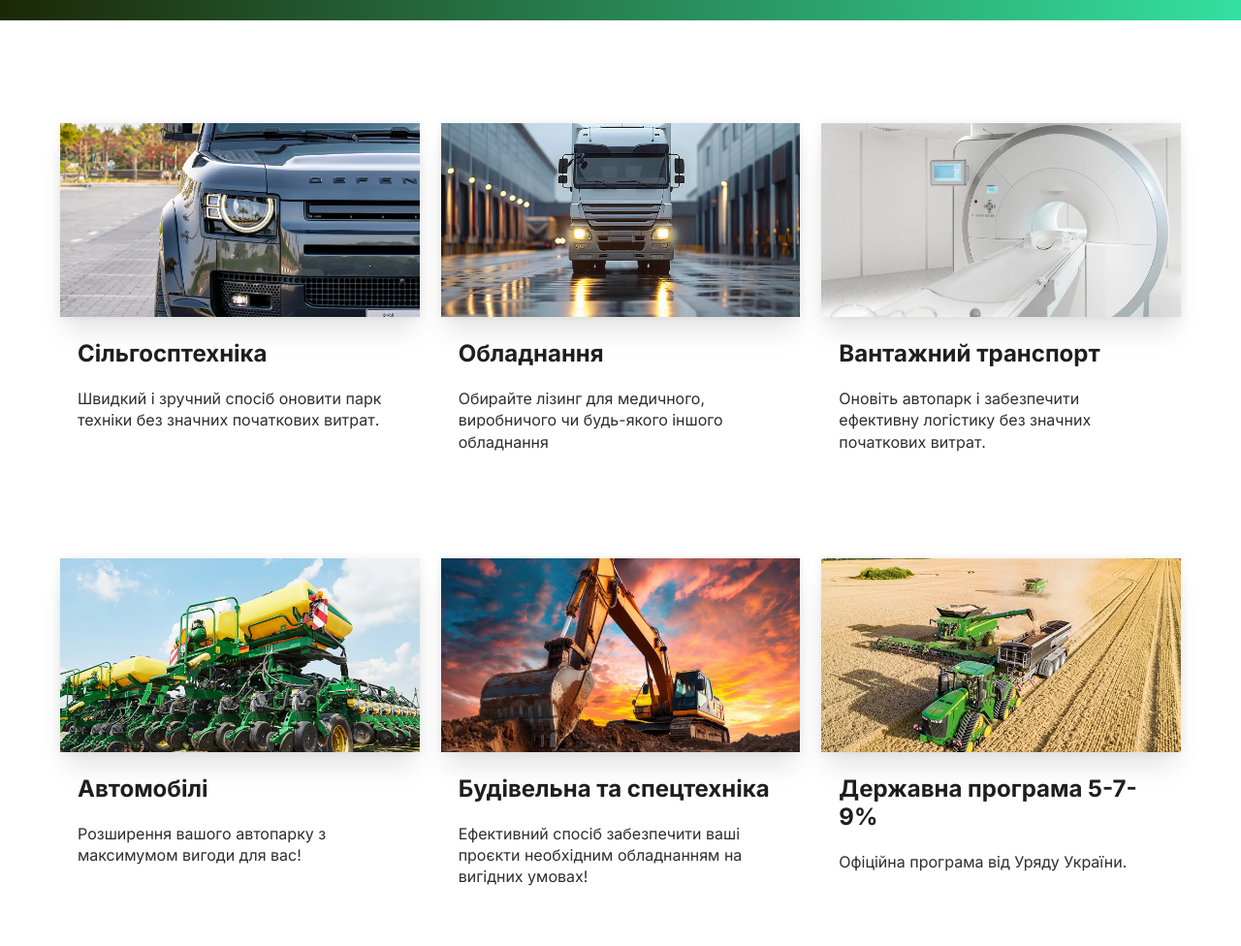
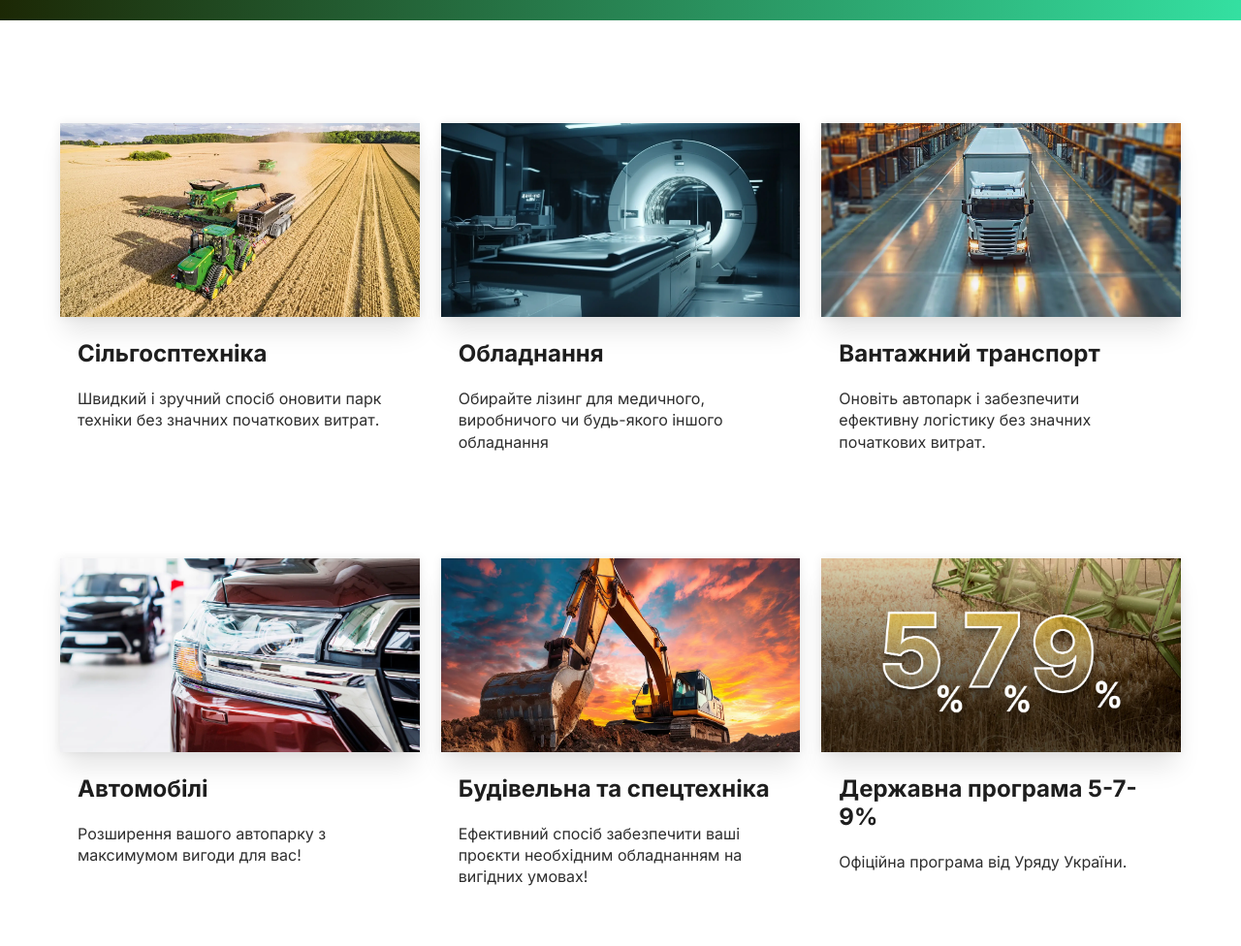
Before and after one commit to kramevissergga/finwin, a plain HTML site: page leasing.html in a window 1280 px wide. Shown: the part 2040-3016 px from the top of the page at 97% size. Drawn offline with Linux system fonts and the light colour scheme.

Commit message:
Add files via upload

```diff
--- a/leasing.html
+++ b/leasing.html
@@ -5,7 +5,7 @@
 	<title>FINWIN</title>
 	<meta charset="UTF-8">
 	<meta name="format-detection" content="telephone=no">
-	<link rel="stylesheet" href="css/style.min.css?_v=20250304022543">
+	<link rel="stylesheet" href="css/style.min.css?_v=20250313155423">
 	<link rel="shortcut icon" href="favicon.ico">
 	<!-- <meta name="robots" content="noindex, nofollow"> -->
 	<meta name="viewport" content="width=device-width, initial-scale=1.0, maximum-scale=1">
@@ -335,7 +335,7 @@
 						<div class="services-leasing__items">
 							<a href="#" class="services-leasing__item">
 								<div class="services-leasing__image">
-									<img src="img/home/gallery/01.webp" alt="Image" class="ibg">
+									<img src="img/home/gallery/12.webp" alt="Image" class="ibg">
 								</div>
 								<div class="services-leasing__body">
 									<h3>Сільгосптехніка</h3>
@@ -347,7 +347,7 @@
 							</a>
 							<a href="#" class="services-leasing__item">
 								<div class="services-leasing__image">
-									<img src="img/home/gallery/02.webp" alt="Image" class="ibg">
+									<img src="img/home/gallery/08.webp" alt="Image" class="ibg">
 								</div>
 								<div class="services-leasing__body">
 									<h3>Обладнання</h3>
@@ -359,7 +359,7 @@
 							</a>
 							<a href="#" class="services-leasing__item">
 								<div class="services-leasing__image">
-									<img src="img/home/gallery/03.webp" alt="Image" class="ibg">
+									<img src="img/home/gallery/11.webp" alt="Image" class="ibg">
 								</div>
 								<div class="services-leasing__body">
 									<h3>Вантажний транспорт</h3>
@@ -371,7 +371,7 @@
 							</a>
 							<a href="#" class="services-leasing__item">
 								<div class="services-leasing__image">
-									<img src="img/home/gallery/04.webp" alt="Image" class="ibg">
+									<img src="img/home/gallery/10.webp" alt="Image" class="ibg">
 								</div>
 								<div class="services-leasing__body">
 									<h3>Автомобілі</h3>
@@ -395,7 +395,7 @@
 							</a>
 							<a href="#" class="services-leasing__item">
 								<div class="services-leasing__image">
-									<img src="img/home/gallery/06.webp" alt="Image" class="ibg">
+									<img src="img/home/gallery/09.webp" alt="Image" class="ibg">
 								</div>
 								<div class="services-leasing__body">
 									<h3>Державна програма 5-7-9%</h3>
@@ -731,7 +731,7 @@
 			</div>
 		</footer>
 	</div>
-	<script src="js/app.min.js?_v=20250304022543"></script>
+	<script src="js/app.min.js?_v=20250313155423"></script>
 </body>
 
 </html>
```
Also changed, not shown: img/home/gallery/08.webp (added), img/home/gallery/09.webp (added), img/home/gallery/10.webp (added), img/home/gallery/11.webp (added), img/home/gallery/12.webp (added).
